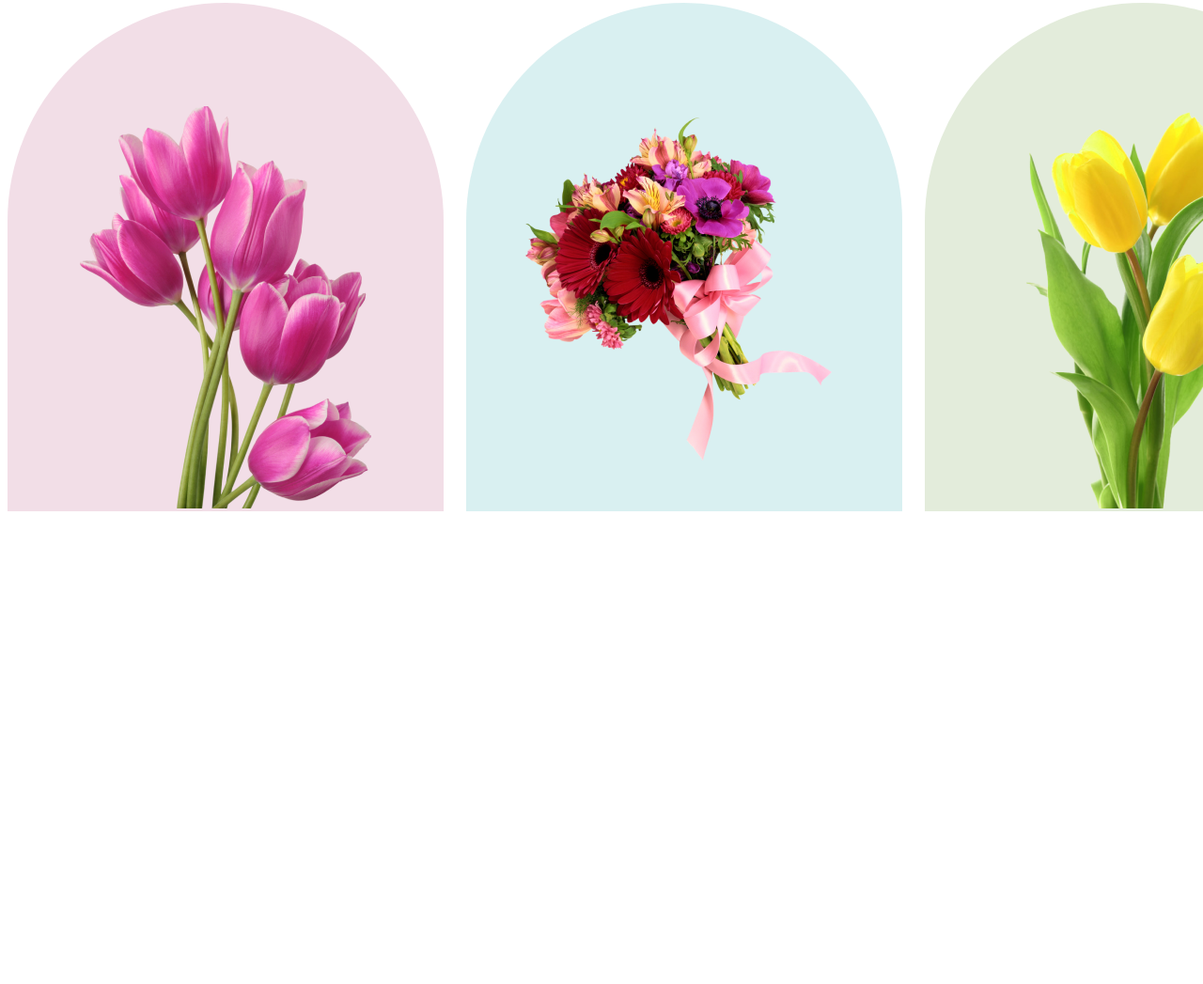
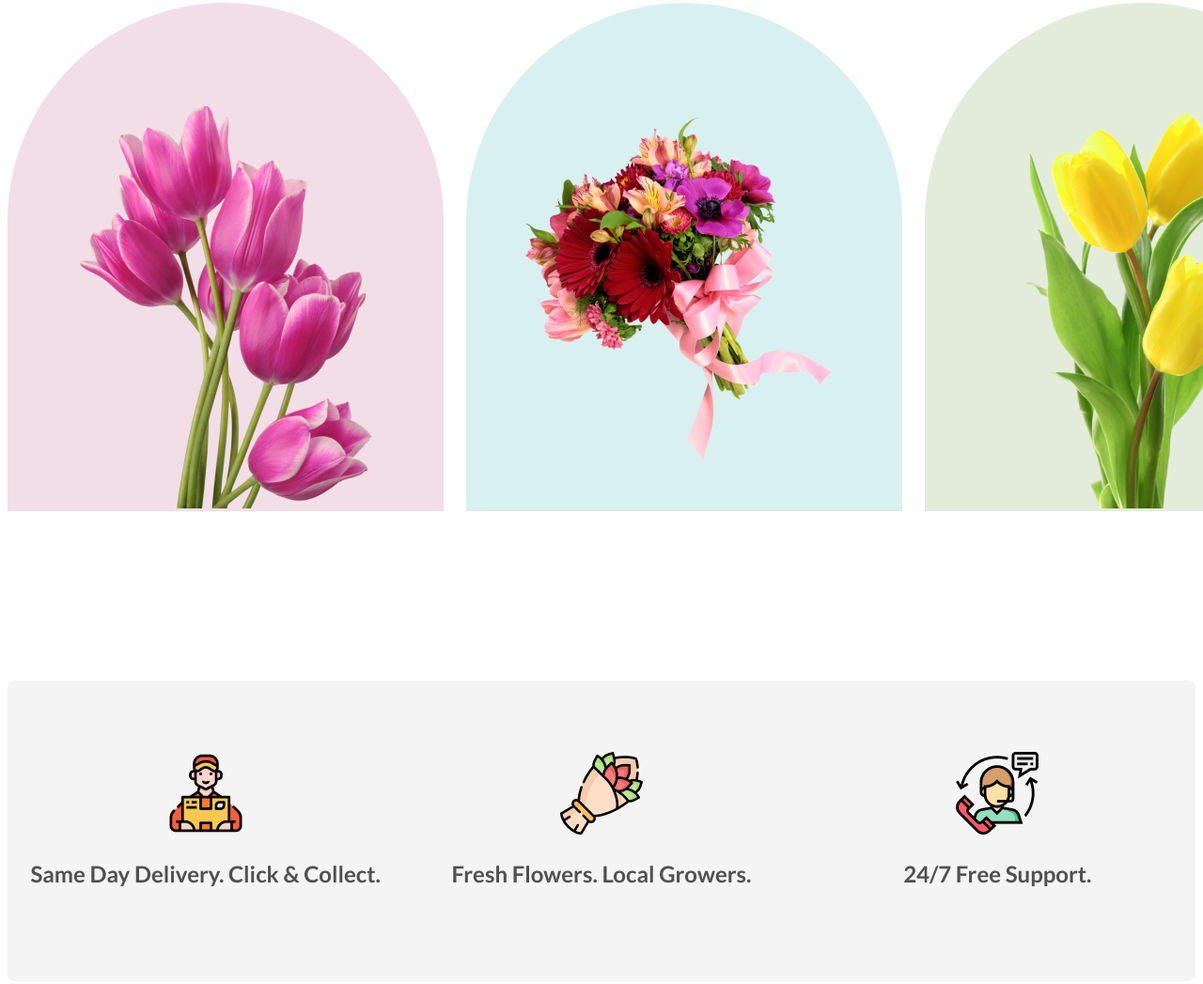
Before and after one commit to tahmid-khan-hub/flower-shop, a plain HTML site: page index.html in a window 1280 px wide. Shown: the part 1250-2297 px from the top of the page at 94% size. Before the commit the page ends 1802 px from the top, so only its background shows below. Drawn offline with Linux system fonts and the light colour scheme.

Commit message:
added the support section

```diff
--- a/index.html
+++ b/index.html
@@ -44,6 +44,22 @@
                 </div>
 
             </div>
+
+        </section>
+
+        <section class="support-section">
+            <div class="delivery-boy">
+                <img src="./Flower Asset/Group 57.png" alt="">
+                <p class="text-color2">Same Day Delivery. Click & Collect.</p>
+            </div>
+            <div class="delivery-flower">
+                <img src="./Flower Asset/Group 58.png" alt="">
+                <p class="text-color2">Fresh Flowers. Local Growers.</p>
+            </div>
+            <div class="delivery-support">
+                <img src="./Flower Asset/Group 59.png" alt="">
+                <p class="text-color2">24/7 Free Support.</p>
+            </div>
         </section>
     </main>
     <footer>
--- a/styles/style.css
+++ b/styles/style.css
@@ -20,6 +20,9 @@
 }
 .text-color{
     color: rgba(39, 39, 39, 0.6);
+}
+.text-color2{
+    color: rgba(39, 39, 39, 0.8);
 }
 
 /* header section styles */
@@ -72,6 +75,7 @@ header{
     display: grid;
     grid-template-columns: repeat(3,1fr);
     gap: 24px;
+    margin-bottom: 180px;
 }
 .first-flower,.second-flower,.third-flower{
     border-radius: 300px 300px 0px 0px;
@@ -102,6 +106,26 @@ header{
     padding-top: 67px;
 }
 
+/* support section */
+.support-section{
+    max-width: 1464px;
+    height: 320px;
+    margin: 0 auto;
+    display: grid;
+    grid-template-columns: repeat(3,1fr);
+    border-radius: 8px;
+    background: rgba(39, 39, 39, 0.05);
+    margin-bottom: 128px;
+}
+.delivery-boy,.delivery-flower,.delivery-support{
+    text-align: center;
+    margin: auto;
+}
+.delivery-boy>p,.delivery-flower>p,.delivery-support>p{
+    font-weight: 600;
+    font-size: 1.5rem;
+}
+
 /* responsive mobile devices */
 @media screen and (max-width:576px) {
     .header{
@@ -124,7 +148,12 @@ header{
         width: 100%;
         margin-bottom: 40px;
     }
-
+    .three-flowers-name{
+        visibility: hidden;
+    }
+    .support-section{
+        grid-template-columns: repeat(1,1fr);
+    }
 
 }
 @media screen  and (min-width:576px) and (max-width:992px) {
```
